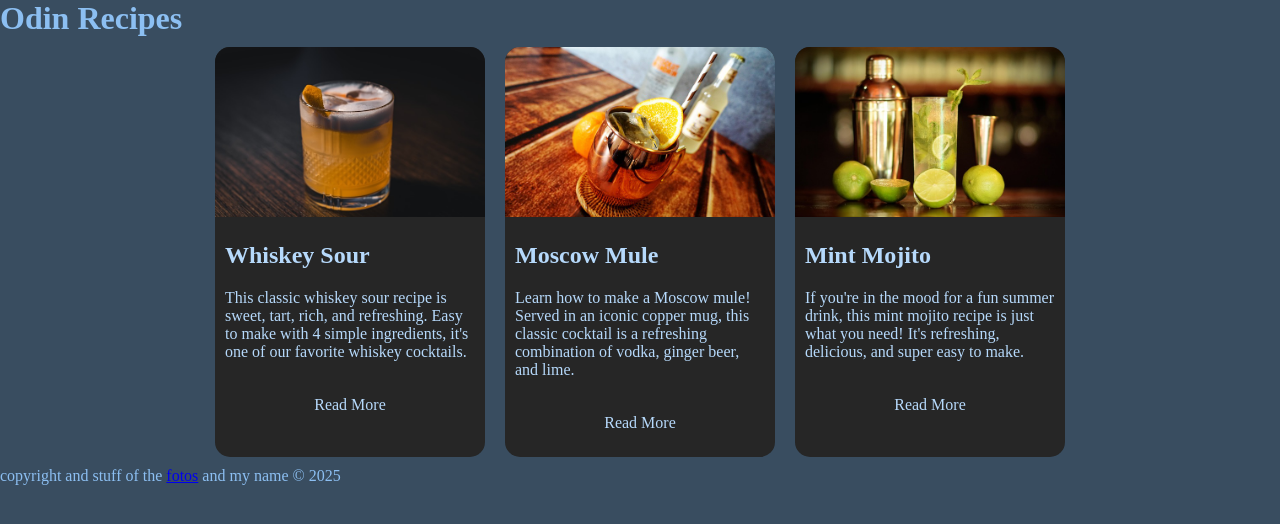
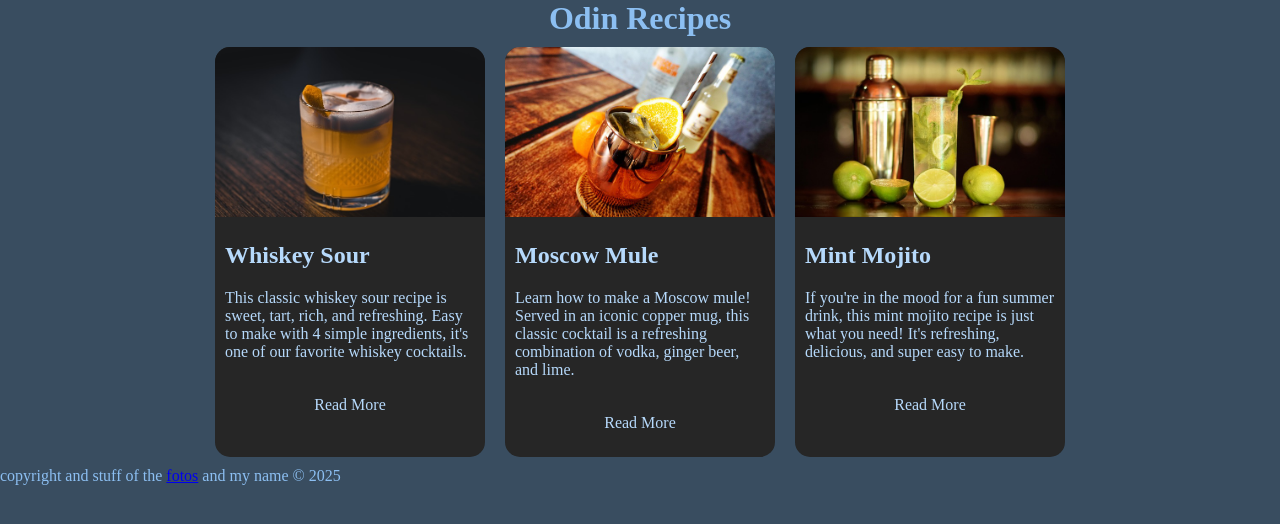
Before and after one commit to Sumpfeule93/odin-recipes, a plain HTML site: page index.html in a window 1280 px wide. Drawn offline with Linux system fonts and the light colour scheme.

Commit message:
changed title allignment

```diff
--- a/index.html
+++ b/index.html
@@ -10,11 +10,9 @@
 		<link href="https://fonts.googleapis.com/css2?family=Fraunces:ital,opsz,wght@0,9..144,100..900;1,9..144,100..900&display=swap" rel="stylesheet">
 	</head>
 	<body>
-		<header>
-			<h1>Odin Recipes</h1>
-		</header>
 		<main>
 			<!--the majority of content goes here-->
+			<h1>Odin Recipes</h1>
 			<section class="container">
 				<div class="card">
 					<div class="card-image whiskey"></div>
--- a/style.css
+++ b/style.css
@@ -2,6 +2,9 @@
 	box-sizing: border-box;
 	padding: 0;
 	margin: 0;
+}
+h1 {
+	text-align: center;
 }
 body {
 	color: hsl(210 80 75);
```
